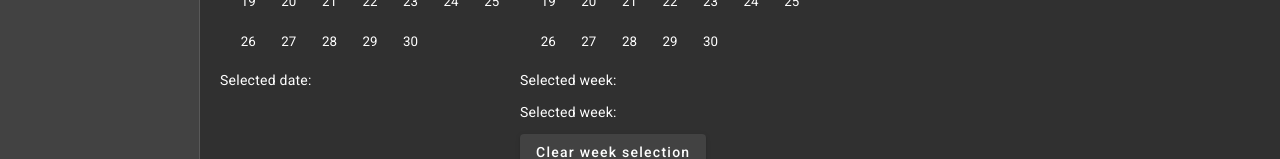
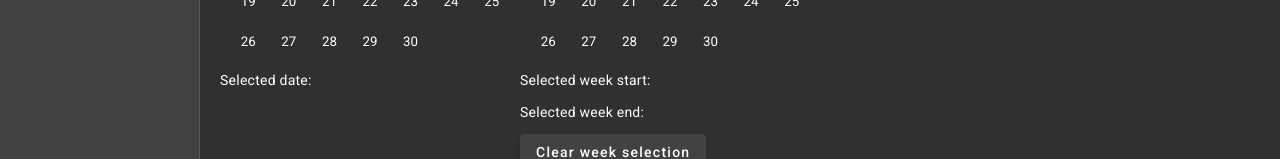
Before and after one commit to galSzlaifer/meetupdemo, an Angular app: page /counterchange in a window 1280 px wide. Shown: the part 641-800 px from the top of the page. Built offline with nearby package versions, Linux system fonts and the light colour scheme.

Commit message:
update example

```diff
--- a/src/app/counter/counter.component.html
+++ b/src/app/counter/counter.component.html
@@ -34,8 +34,8 @@
                       (viewChanged)="onViewCalendarChanged($event)"
                       (selectedChange)="onWeekChange($event)"></mat-calendar>
       </div>
-      <p>Selected week: {{pikedRange.start | date:'short':'ISO'}}</p>
-      <p>Selected week: {{pikedRange.end | date:'short':'ISO'}}</p>
+      <p>Selected week start: {{pikedRange.start | date:'short':'ISO'}}</p>
+      <p>Selected week end: {{pikedRange.end | date:'short':'ISO'}}</p>
     <button mat-raised-button (click)="clearWeekselection()">Clear week selection</button>
     </div>
 
```
